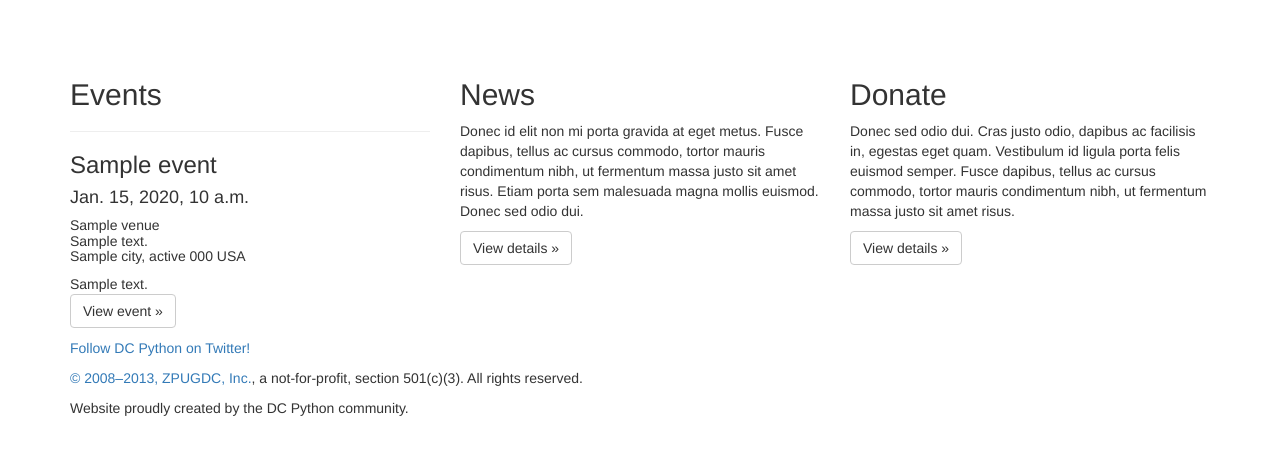
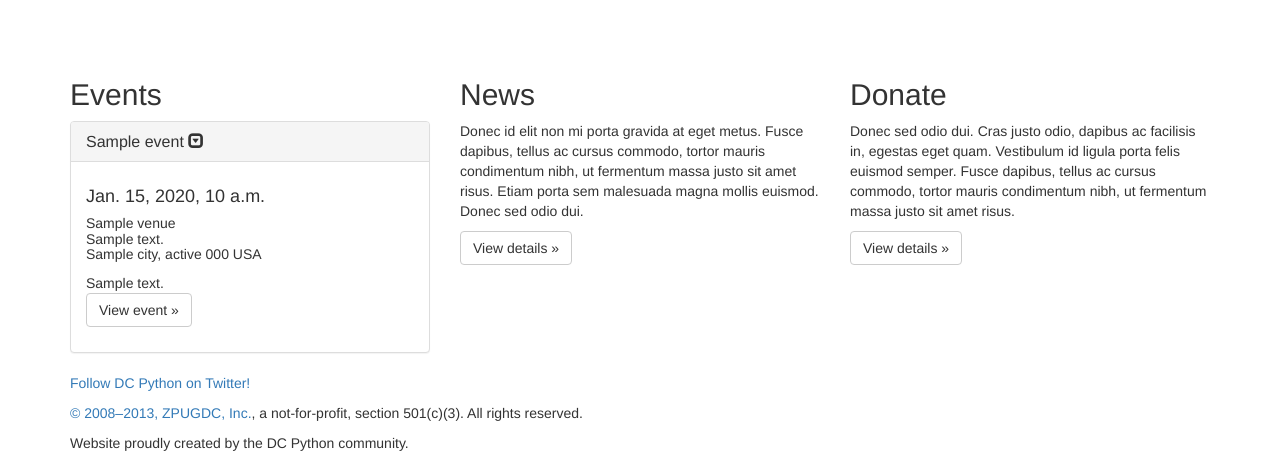
Before and after one commit to ohimors/dcpython-django, a Django app: template app/templates/app/home.html in a window 1280 px wide. Shown: the part 485-948 px from the top of the page. Before the commit the page ends 901 px from the top, so only its background shows below. Run offline with Django 3.2, Linux system fonts and the light colour scheme; the template is opened without the code that fills it: most values are stand-ins (such as "Sample title", 1, 10 or a date in 2020); parts of the project's set-up code (start-up, migrations or seed data) failed here and were passed over; some libraries are stand-ins or nearby versions.

Commit message:
Homepage: use an accordion to display the events
This makes it easy to collapse and expand events

```diff
--- a/app/templates/app/home.html
+++ b/app/templates/app/home.html
@@ -19,19 +19,34 @@
       <div class="row">
         <div class="col-lg-4">
           <h2>Events</h2>
+
+          <div id="events" class="panel-group">
               {% for event in upcoming %}
-              <hr />
-              <h3>{{ event.name }}</h3>
+                  <div class="panel panel-default">
+                      <div class="panel-heading">
+                          <h3 class="panel-title">
+                              <a data-toggle="collapse" data-parent="#events" class="accordion-toggle" href="#event-{{ forloop.counter }}-collapse">
+                                  {{ event.name }}
+                                  <span class="glyphicon glyphicon-collapse-down"></span>
+                              </a>
+                          </h3>
+                      </div>
+                      <div id="event-{{ forloop.counter }}-collapse" class="panel-collapse collapse {% if forloop.first %}in{% endif %}">
+                          <div class="panel-body">
                               <h4>{% format_event_date event.start_time event.end_time %}</h4>
                               <h5>{{ event.venue.name }}<br />
                                   {{ event.venue.address_1 }}<br />
                                   {{ event.venue.city }}, {{ event.venue.state }} {{ event.venue.zip }} {{ "USA" }}<br>
                               </h5>
-              {{ event.description | truncatewords_html:140 | safe}}
+                              {{ event.description | truncatewords_html:140 | safe }}
                               <p>
                                   <a class="btn btn-default" href="{{ event.event_url}}">View event »</a>
                               </p>
+                          </div>
+                      </div>
+                  </div>
               {% endfor %}
+          </div>
         </div>
         <div class="col-lg-4">
           <h2>News</h2>
```
Lines whose indentation alone changed are shown as unchanged.
